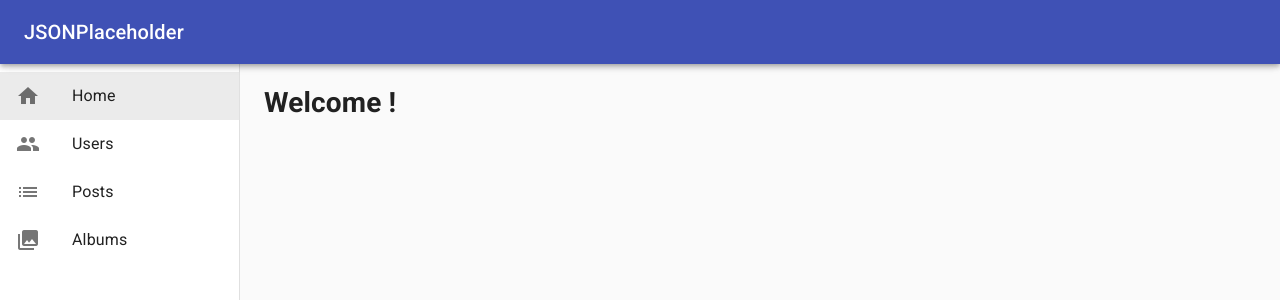
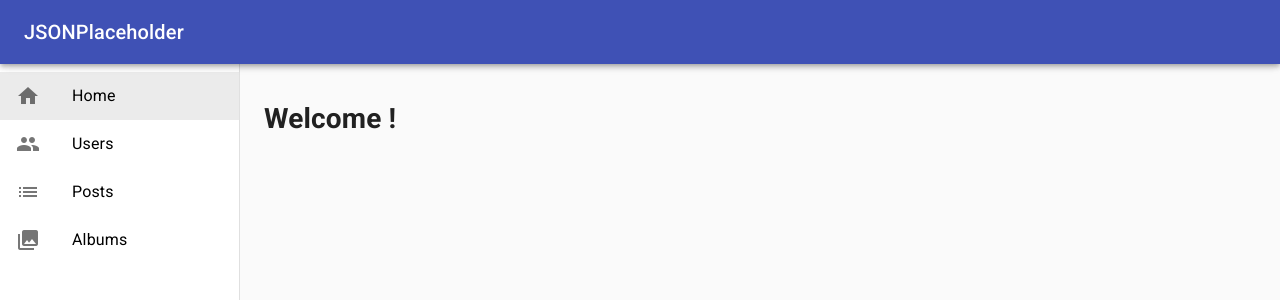
Before and after one commit to hadicahyadi/social-media-dashboard, a React app: page / in a window 1280 px wide. Shown: the top 300 px of the page. Built offline with nearby package versions, Linux system fonts and the light colour scheme.

Commit message:
Refactor layout

```diff
--- a/package.json
+++ b/package.json
@@ -14,6 +14,7 @@
     "@babel/preset-env": "^7.4.5",
     "@babel/preset-react": "^7.0.0",
     "babel-loader": "^8.0.6",
+    "babel-plugin-transform-class-properties": "^6.24.1",
     "html-webpack-plugin": "^3.2.0",
     "path": "^0.12.7",
     "webpack": "^4.35.0",
--- a/src/App.js
+++ b/src/App.js
@@ -1,7 +1,7 @@
 import React, { Fragment } from 'react';
 import { BrowserRouter, Link as RouterLink } from 'react-router-dom';
 
-import AppLayout from '@/containers/AppLayout';
+import AppLayout from '@/components/AppLayout';
 
 export default function App() {
   return (
--- a/src/containers/AppLayout.js
+++ b/src/components/AppLayout.js
@@ -3,8 +3,8 @@ import React from 'react';
 import CssBaseline from '@material-ui/core/CssBaseline';
 import { makeStyles } from '@material-ui/core/styles';
 
-import AppHeader from '@/components/AppHeader';
-import AppSidebar from '@/components/AppSidebar';
+import AppHeader from './AppHeader';
+import AppSidebar from './AppSidebar';
 import AppRouter from '@/AppRouter';
 
 const useStyles = makeStyles(theme => ({
@@ -13,7 +13,9 @@ const useStyles = makeStyles(theme => ({
   },
   content: {
     flexGrow: 1,
-    marginTop: theme.spacing(8)
+    marginTop: theme.spacing(8),
+    marginBottom: theme.spacing(3),
+    paddingTop: theme.spacing(2)
   },
 }));
 
--- /dev/null
+++ b/src/components/AppNavLink.js
@@ -0,0 +1,51 @@
+import React from 'react';
+import { NavLink, withRouter } from 'react-router-dom';
+
+import Icon from '@material-ui/core/Icon';
+import ListItem from '@material-ui/core/ListItem';
+import ListItemIcon from '@material-ui/core/ListItemIcon';
+import ListItemText from '@material-ui/core/ListItemText';
+import { makeStyles } from '@material-ui/core/styles';
+
+const useStyles = makeStyles(theme => ({
+  navLink: {
+    textDecoration: 'none',
+    color: theme.palette.common.black
+  },
+  activeNav: {
+    backgroundColor: theme.palette.action.selected
+  }
+}));
+
+function AppNavLink({ icon, text, to }) {
+  const classes = useStyles();
+  const [ selectedList, setSelectedList ] = React.useState(false);
+
+  const checkIsActive = (match, location) => {
+    //some additional logic to verify you are in the home URI
+    if(!location) return false;
+
+    const {pathname} = location;
+    if (pathname == to) {
+      setSelectedList(true);
+      return true;
+    } else {
+      setSelectedList(false);
+      return false;
+    }
+  }
+
+
+  return (
+    <NavLink className={classes.navLink} to={to} isActive={checkIsActive} activeClassName={classes.activeNav}>
+      <ListItem button selected={selectedList}>
+        <ListItemIcon>
+          <Icon>{icon}</Icon>
+        </ListItemIcon>
+        <ListItemText primary={text} />
+      </ListItem>
+    </NavLink>
+  )
+}
+
+export default AppNavLink;
--- a/src/components/AppSidebar.js
+++ b/src/components/AppSidebar.js
@@ -11,6 +11,8 @@ import ListItemIcon from '@material-ui/core/ListItemIcon';
 import ListItemText from '@material-ui/core/ListItemText';
 
 import { makeStyles } from '@material-ui/core/styles';
+
+import AppNavLink from '@/components/AppNavLink';
 
 const drawerWidth = 240;
 
@@ -40,46 +42,10 @@ function AppSidebar() {
       classes={{ paper: classes.drawerPaper }}>
       <div className={classes.toolbar} />
       <List>
-        <Link underline="none" color="inherit" component={RouterLink} to="/">
-          <ListItem button
-            selected={selectedIndex === 1}
-            onClick={event => handleListItemClick(event, 1)}>
-            <ListItemIcon>
-              <Icon>home</Icon>
-            </ListItemIcon>
-            <ListItemText primary="Home" />
-          </ListItem>
-        </Link>
-        <Link underline="none" color="inherit" component={RouterLink} to="/users">
-          <ListItem button
-            selected={selectedIndex === 2}
-            onClick={event => handleListItemClick(event, 2)}>
-            <ListItemIcon>
-              <Icon>group</Icon>
-            </ListItemIcon>
-            <ListItemText primary="Users" />
-          </ListItem>
-        </Link>
-        <Link underline="none" color="inherit" component={RouterLink} to="/posts">
-          <ListItem button
-            selected={selectedIndex === 3}
-            onClick={event => handleListItemClick(event, 3)}>
-            <ListItemIcon>
-              <Icon>list</Icon>
-            </ListItemIcon>
-            <ListItemText primary="Posts" />
-          </ListItem>
-        </Link>
-        <Link underline="none" color="inherit" component={RouterLink} to="/albums">
-          <ListItem button
-            selected={selectedIndex === 4}
-            onClick={event => handleListItemClick(event, 4)}>
-            <ListItemIcon>
-              <Icon>collections</Icon>
-            </ListItemIcon>
-            <ListItemText primary="Albums" />
-          </ListItem>
-        </Link>
+        <AppNavLink to="/" icon="home" text="Home" />
+        <AppNavLink to="/users" icon="group" text="Users" />
+        <AppNavLink to="/posts" icon="list" text="Posts" />
+        <AppNavLink to="/albums" icon="collections" text="Albums" />
       </List>
     </Drawer>
   )
```
